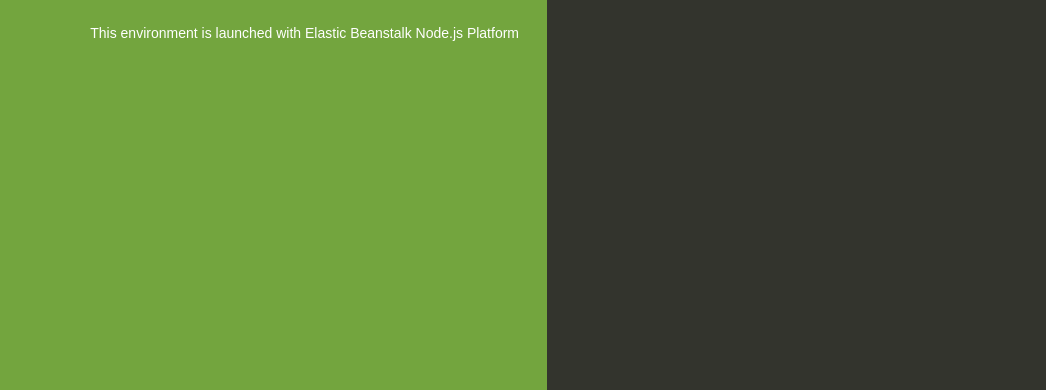
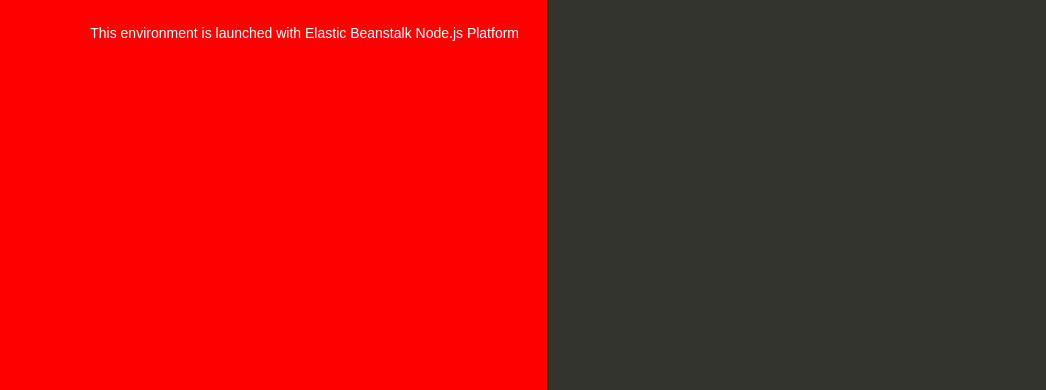
Before and after one commit to kirran1234/kiran_devops13, a website: page index.html in a window 1280 px wide. Shown: the part 410-800 px from the top of the page, without its empty margins (93-1139 px from the left). Drawn offline with Linux system fonts and the light colour scheme.

Commit message:
Update index.html for application changes

```diff
--- a/index.html
+++ b/index.html
@@ -35,7 +35,7 @@
 
         text-align: right;
         padding-top: 11em;
-        background-color: #73A53E;
+        background-color: red;
 
       }
       .textColumn p {
```
